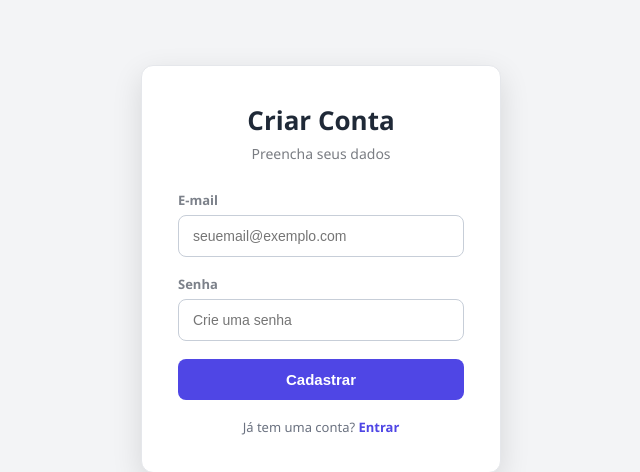
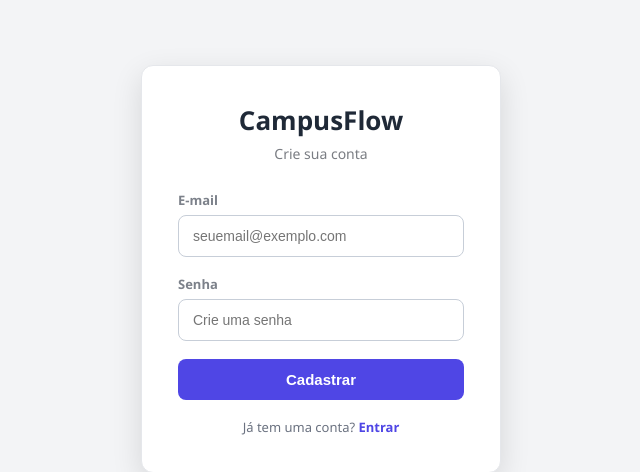
Before and after one commit to Grupo-Engenharia-Software/projeto_integrador, a Flask app: page /register in a window 1280 px wide. Shown: the part 131-603 px from the top of the page, without its empty margins (319-959 px from the left). Run offline with Flask 3, Linux system fonts and the light colour scheme.

Commit message:
Update registration page title and subtitles

```diff
--- a/templates/register.html
+++ b/templates/register.html
@@ -3,14 +3,14 @@
 <head>
     <meta charset="UTF-8">
     <meta name="viewport" content="width=device-width, initial-scale=1.0">
-    <title>Criar Conta</title>
+    <title>CampusFlow | Criar Conta</title>
     <link rel="stylesheet" href="{{ url_for('static', filename='css/style.css') }}">
 </head>
 <body>
     <main class="loginContainer">
     <form class="loginCard" method="POST" action="{{ url_for('register') }}" novalidate>
-      <h1 class="loginTitulo">Criar Conta</h1>
-      <p class="loginSubtitulo">Preencha seus dados</p>
+      <h1 class="loginTitulo">CampusFlow</h1>
+      <p class="loginSubtitulo">Crie sua conta</p>
 
       <div class="formGroup">
         <label for="email">E-mail</label>
```
